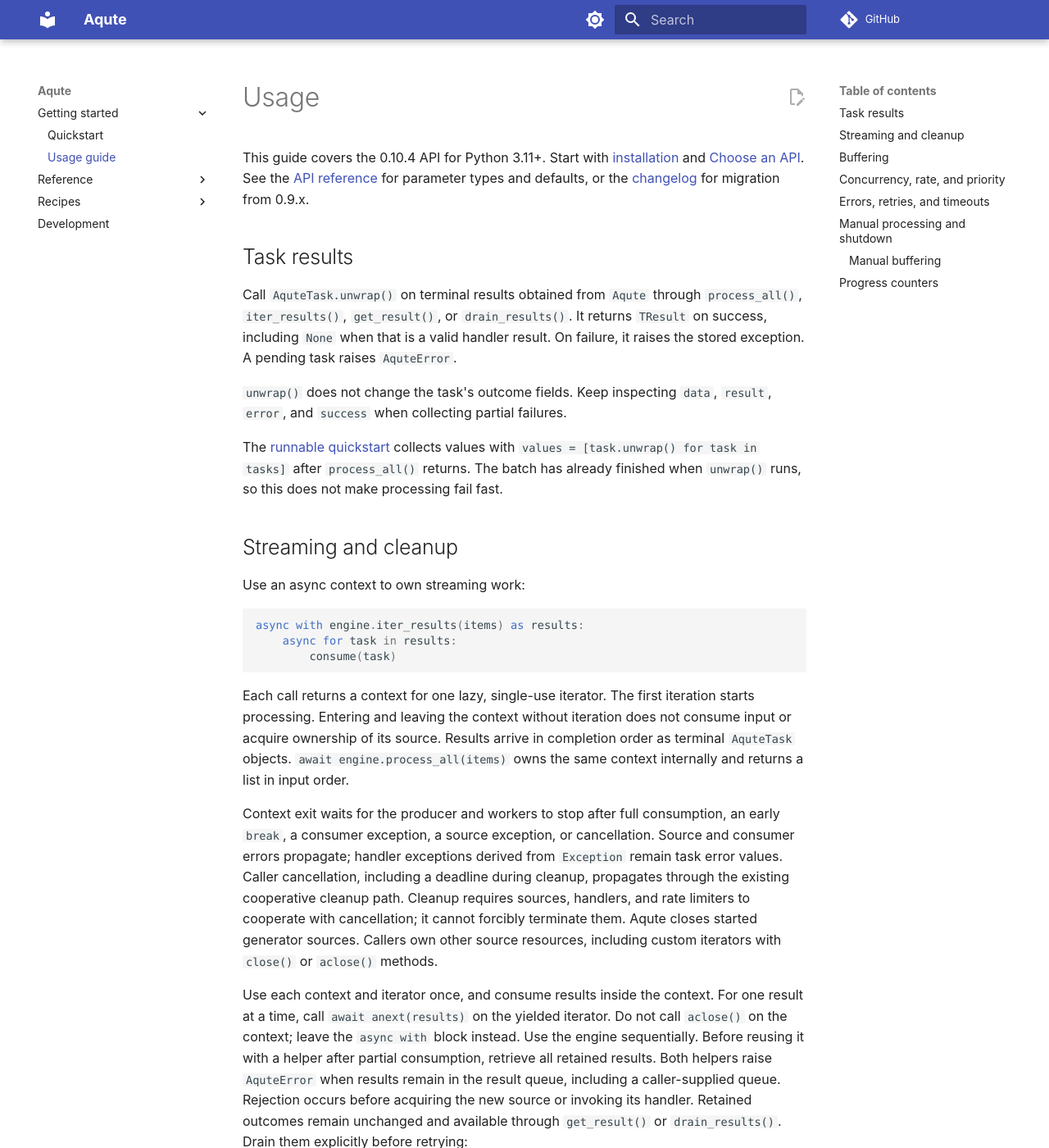
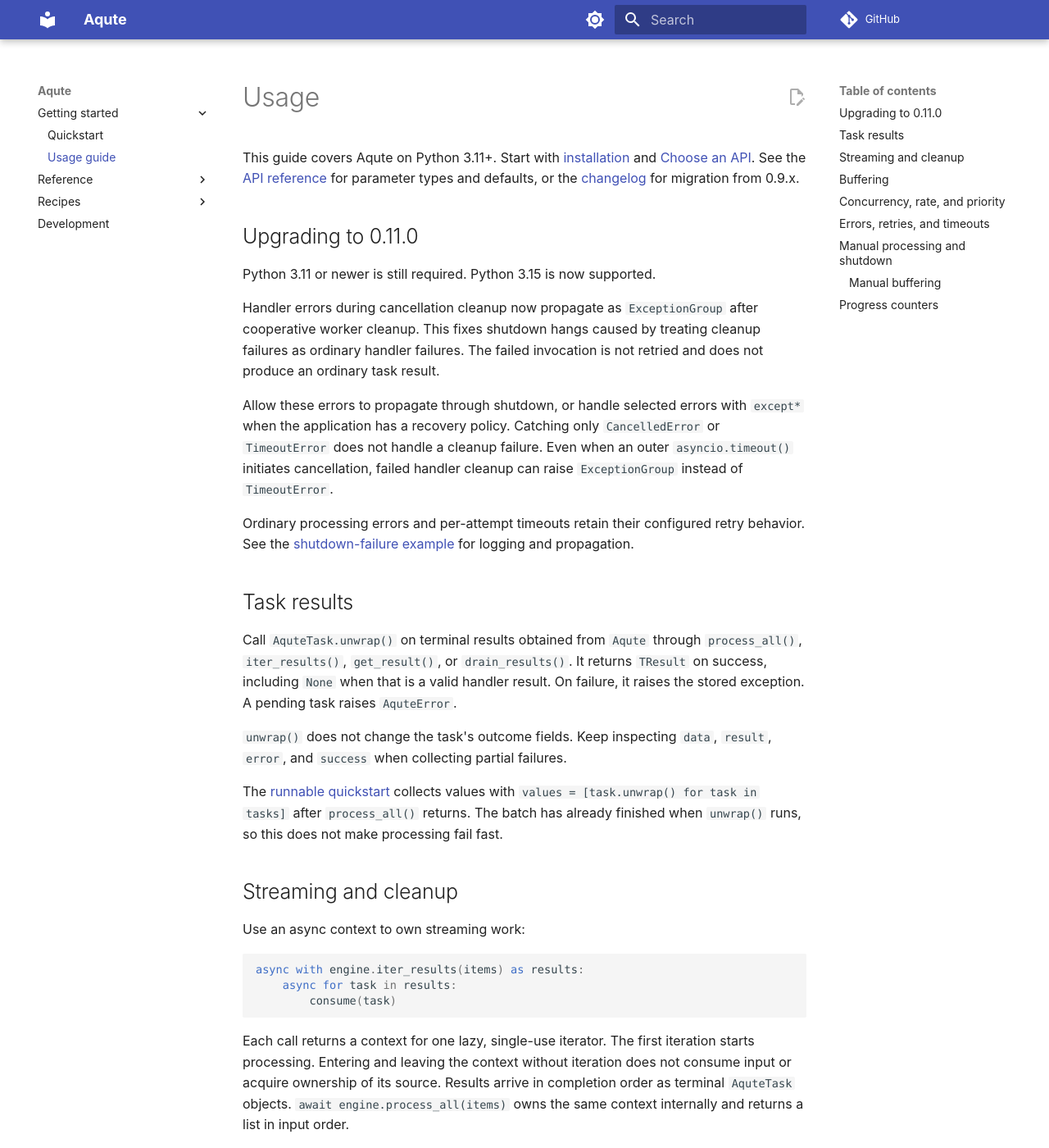
Before and after one commit to insomnes/aqute, an MkDocs documentation site: the page built from docs/usage.md, in a window 1280 px wide and 1400 px high. Shown: the whole window at 82% size. Built offline with MkDocs 1.6.1 and Material for MkDocs 9.7.7, drawn with Linux system fonts in a browser that asks for light colours; comment, search, counter and statistics services are not loaded; some of the changed text lies outside the part shown.

Commit message:
docs: explain shutdown cleanup failures for 0.11.0

````diff
--- a/docs/service_shutdown.md
+++ b/docs/service_shutdown.md
@@ -2,8 +2,10 @@
 
 Stop new input and let the current submission finish while results drain. A
 deadline cancels remaining work and waits for cleanup. The returned boolean reports
-whether draining timed out. Cancellation is cooperative; the deadline cannot
-force a coroutine to terminate. The demonstration uses finite local work.
+whether draining timed out if cleanup succeeds. A handler cleanup error raises
+`ExceptionGroup`, including when a drain timeout initiated cancellation.
+Cancellation is cooperative; the deadline cannot force a coroutine to terminate.
+The demonstration uses finite local work.
 
 ```bash
 uv run --locked python -m examples.service_shutdown
@@ -101,4 +103,73 @@ if __name__ == "__main__":
 ```
 <!-- /example -->
 
+## When handler cleanup fails
+
+In 0.11.0, an ordinary exception raised by a handler during cancellation cleanup
+propagates in an `ExceptionGroup`. Aqute waits for cooperative worker cleanup
+before raising it. The failed invocation is not retried and does not produce an
+ordinary task result. An expired drain deadline can therefore raise a cleanup
+error group instead of `TimeoutError`.
+
+This example starts one handler, then uses a zero-second drain deadline to
+cancel it. The handler simulates a resource cleanup failure. The outer
+`except* OSError` logs matching errors, including errors nested inside groups,
+then re-raises them so the caller can report failed shutdown.
+
+```bash
+uv run --locked python -m examples.shutdown_failure
+```
+
+The command deliberately exits with a nonzero status. Its log and traceback
+include `Handler cleanup failed during shutdown` and
+`OSError: remote resource cleanup failed`.
+
+<!-- example: examples/shutdown_failure.py -->
+```python
+"""Log and propagate a handler cleanup failure after a drain deadline."""
+
+import asyncio
+import logging
+
+from aqute import Aqute
+
+logger = logging.getLogger(__name__)
+
+
+async def main() -> None:
+    started = asyncio.Event()
+
+    async def handle(job_id: int) -> int:
+        try:
+            started.set()
+            await asyncio.Event().wait()
+            return job_id
+        finally:
+            # Simulate a failure while closing the handler's external resource.
+            raise OSError("remote resource cleanup failed")
+
+    engine = Aqute(handle, 1)
+    try:
+        async with engine:
+            await engine.add_task(1)
+            await started.wait()
+            # An immediate drain deadline cancels the already-running handler.
+            async with asyncio.timeout(0):
+                await engine.finish()
+    except* OSError:
+        logger.exception("Handler cleanup failed during shutdown")
+        raise
+
+
+if __name__ == "__main__":
+    logging.basicConfig(level=logging.INFO)
+    asyncio.run(main())
+```
+<!-- /example -->
+
+In application code, catch only errors for which you have an explicit recovery
+policy. Logging an error does not make resource cleanup successful. If cleanup
+succeeds, caller cancellation still propagates as `CancelledError`, and a drain
+deadline still raises `TimeoutError`.
+
 See [usage](usage.md) for the complete lifecycle and error contracts.
--- a/docs/usage.md
+++ b/docs/usage.md
@@ -2,11 +2,30 @@
 
 <span id="for-coding-agents"></span>
 
-This guide covers the 0.10.4 API for Python 3.11+. Start with
+This guide covers Aqute on Python 3.11+. Start with
 [installation](index.md#installation) and [Choose an API](index.md#choose-an-api).
 See the [API reference](api/index.md) for parameter types and defaults, or the
 [changelog](https://github.com/insomnes/aqute/blob/main/CHANGELOG.md) for migration
 from 0.9.x.
+
+## Upgrading to 0.11.0
+
+Python 3.11 or newer is still required. Python 3.15 is now supported.
+
+Handler errors during cancellation cleanup now propagate as `ExceptionGroup`
+after cooperative worker cleanup. This fixes shutdown hangs caused by treating
+cleanup failures as ordinary handler failures. The failed invocation is not
+retried and does not produce an ordinary task result.
+
+Allow these errors to propagate through shutdown, or handle selected errors
+with `except*` when the application has a recovery policy. Catching only
+`CancelledError` or `TimeoutError` does not handle a cleanup failure. Even when
+an outer `asyncio.timeout()` initiates cancellation, failed handler cleanup
+can raise `ExceptionGroup` instead of `TimeoutError`.
+
+Ordinary processing errors and per-attempt timeouts retain their configured
+retry behavior. See the [shutdown-failure example](
+service_shutdown.md#when-handler-cleanup-fails) for logging and propagation.
 
 ## Task results
 
@@ -41,11 +60,12 @@ same context internally and returns a list in input order.
 
 Context exit waits for the producer and workers to stop after full consumption,
 an early `break`, a consumer exception, a source exception, or cancellation.
-Source and consumer errors propagate; handler exceptions derived from `Exception`
-remain task error values.
-Caller cancellation, including a deadline during cleanup, propagates through the
-existing cooperative cleanup path. Cleanup requires sources, handlers, and rate
-limiters to cooperate with cancellation; it cannot forcibly terminate them.
+Source and consumer errors propagate. During processing, handler exceptions
+derived from `Exception` remain task error values. Handler errors during
+cancellation cleanup propagate as `ExceptionGroup`.
+Caller cancellation, including a deadline during cleanup, propagates if handler
+cleanup succeeds. Cleanup requires sources, handlers, and rate limiters to
+cooperate with cancellation; it cannot forcibly terminate them.
 Aqute closes started generator sources. Callers own other source resources,
 including custom iterators with `close()` or `aclose()` methods.
 
````
Also changed, not shown: CHANGELOG.md (+21 -0 lines), 2 other files.
